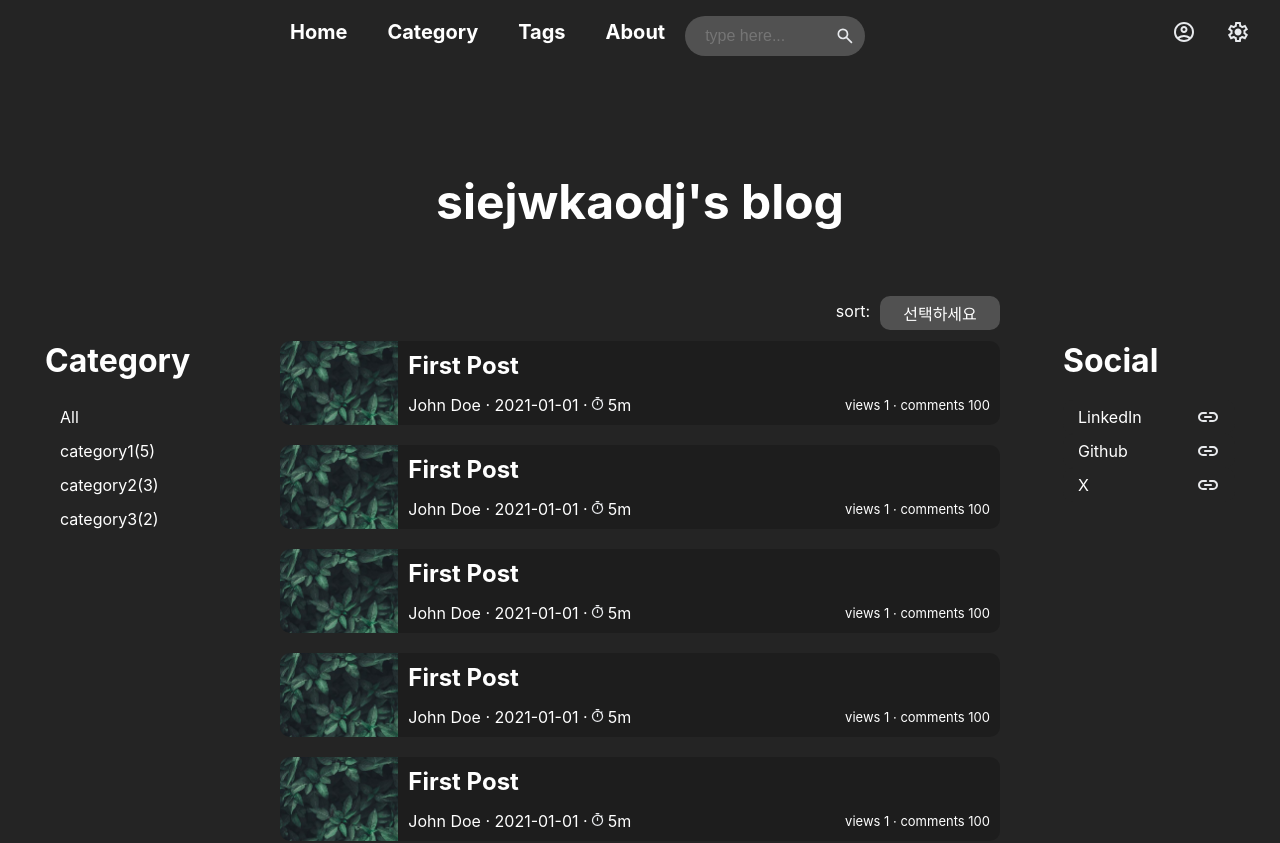
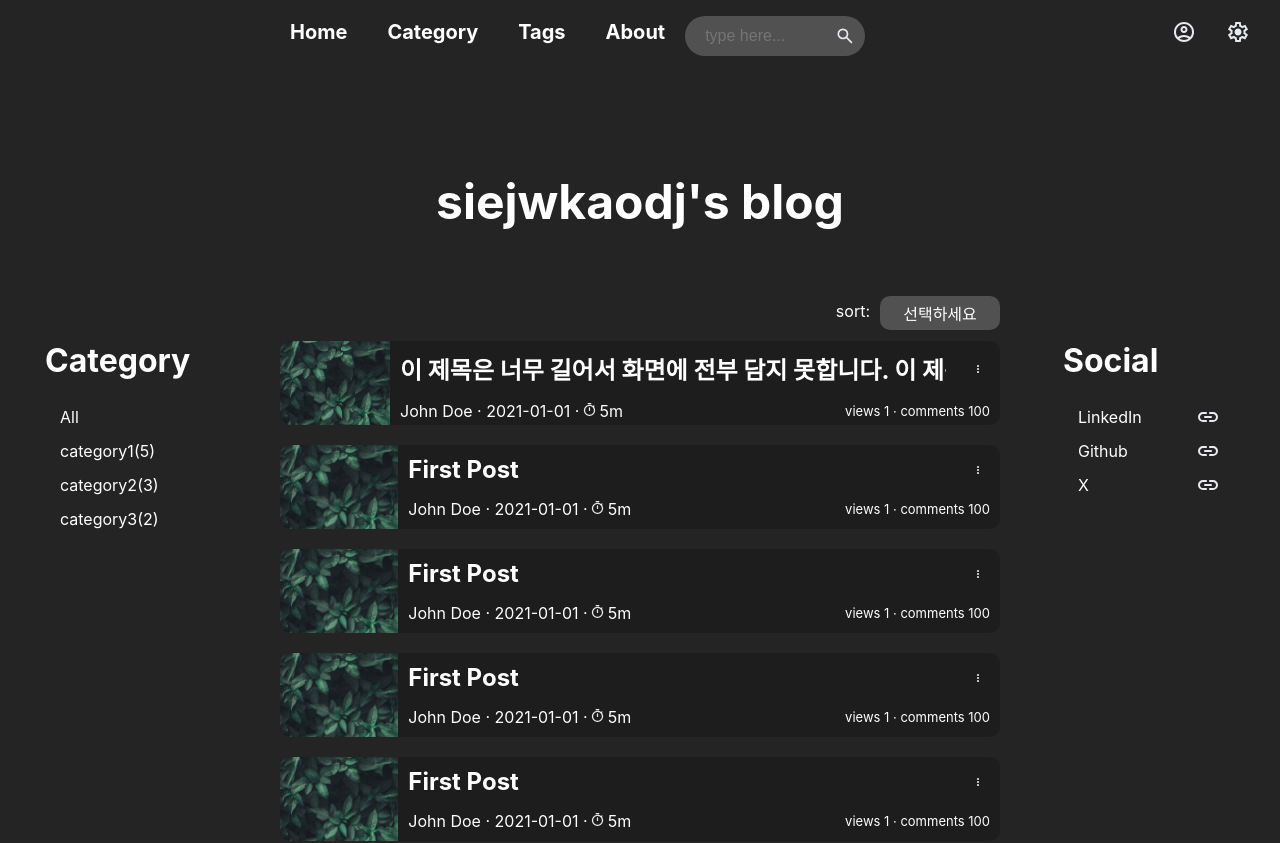
Before and after one commit to daybreaker42/myblog, a React (Create React App) app: page / in a window 1280 px wide. Shown: the top 843 px of the page. Built offline with nearby package versions, Linux system fonts and the light colour scheme.

Commit message:
update: article more button추가, title overflow시 보이는 부분 수정

```diff
--- a/src/components/article/Article.css
+++ b/src/components/article/Article.css
@@ -25,11 +25,48 @@ img {
     background-color: rgba(0, 0, 0, 0.2);
 }
 
+.article-header {
+    display: flex;
+    justify-content: space-between;
+    align-items: center;
+    gap: 20px;
+
+    width: 100%;
+    /* height: 29px; */
+    margin-bottom: 15px;
+}
+
 .article-title {
+    display: flex;
+    justify-content: start;
     font-size: 24px;
     font-weight: bold;
     color: white;
-    padding: 0px 0px 15px 0px;
+    /* width: calc(100% - 124px); */
+
+    white-space: nowrap;
+    overflow: hidden;
+    text-overflow: ellipsis;
+
+}
+
+.article-button {
+    display: flex;
+    justify-content: center;
+    align-items: center;
+    width: 24px;
+    height: 24px;
+    background-color: transparent;
+    border-radius: 500px;
+    border: none;
+    color: var(--text-default);
+    font-size: 16px;
+    cursor: pointer;
+    transition: background-color 0.3s ease-in-out;
+}
+
+.article-button:hover {
+    background-color: var(--dark-3);
 }
 
 .article-details {
--- a/src/components/article/Article.js
+++ b/src/components/article/Article.js
@@ -1,6 +1,7 @@
 import './Article.css';
 import leaves from '../../assets/images/leaves.jpg';
 import { ReactComponent as TimerIcon } from '../../assets/icons/timer.svg';
+import { ReactComponent as MoreVertIcon } from '../../assets/icons/more_vert.svg';
 
 function Article({ articleInstance }) {
     return (
@@ -8,8 +9,13 @@ function Article({ articleInstance }) {
             {/* <img src={articleInstance.image} alt={articleInstance.title} /> */}
             <img src={leaves} alt={articleInstance.title} />
             <section className='article-body'>
-                {/* TODO - title overflow 처리 */}
-                <span className='article-title'>{articleInstance.title}</span>
+                <section className='article-header'>
+                    <span className='article-title'>{articleInstance.title}</span>
+                    <button className='article-button'>
+                        <MoreVertIcon />
+                    </button>
+                </section>
+
                 <section className='article-details'>
                     <section className='article-info'>
                         <span>{`${articleInstance.articleInfo.user.name} · ${articleInstance.articleInfo.createdAt} · `}</span>
--- a/src/pages/main/Main.js
+++ b/src/pages/main/Main.js
@@ -21,7 +21,7 @@ function Main() {
         // fetch data from api
         setPosts([
             {
-                title: 'First Post',
+                title: '이 제목은 너무 길어서 화면에 전부 담지 못합니다. 이 제목은 너무 길어서 화면에 전부 담지 못합니다. 이 제목은 너무 길어서 화면에 전부 담지 못합니다.',
                 articleInfo: {
                     user: {
                         id: 1,
```
Also changed, not shown: src/assets/icons/more_vert.svg (added).
